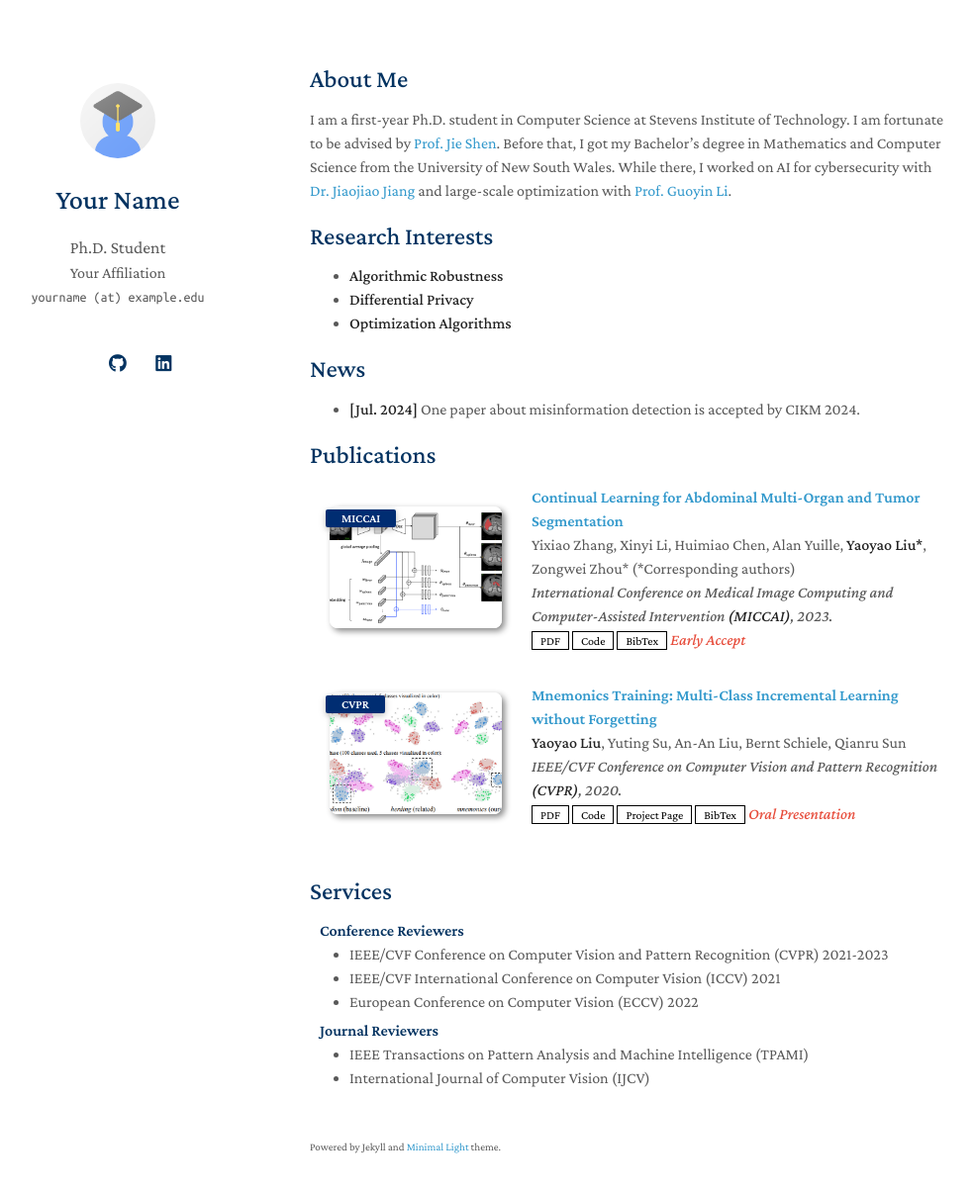
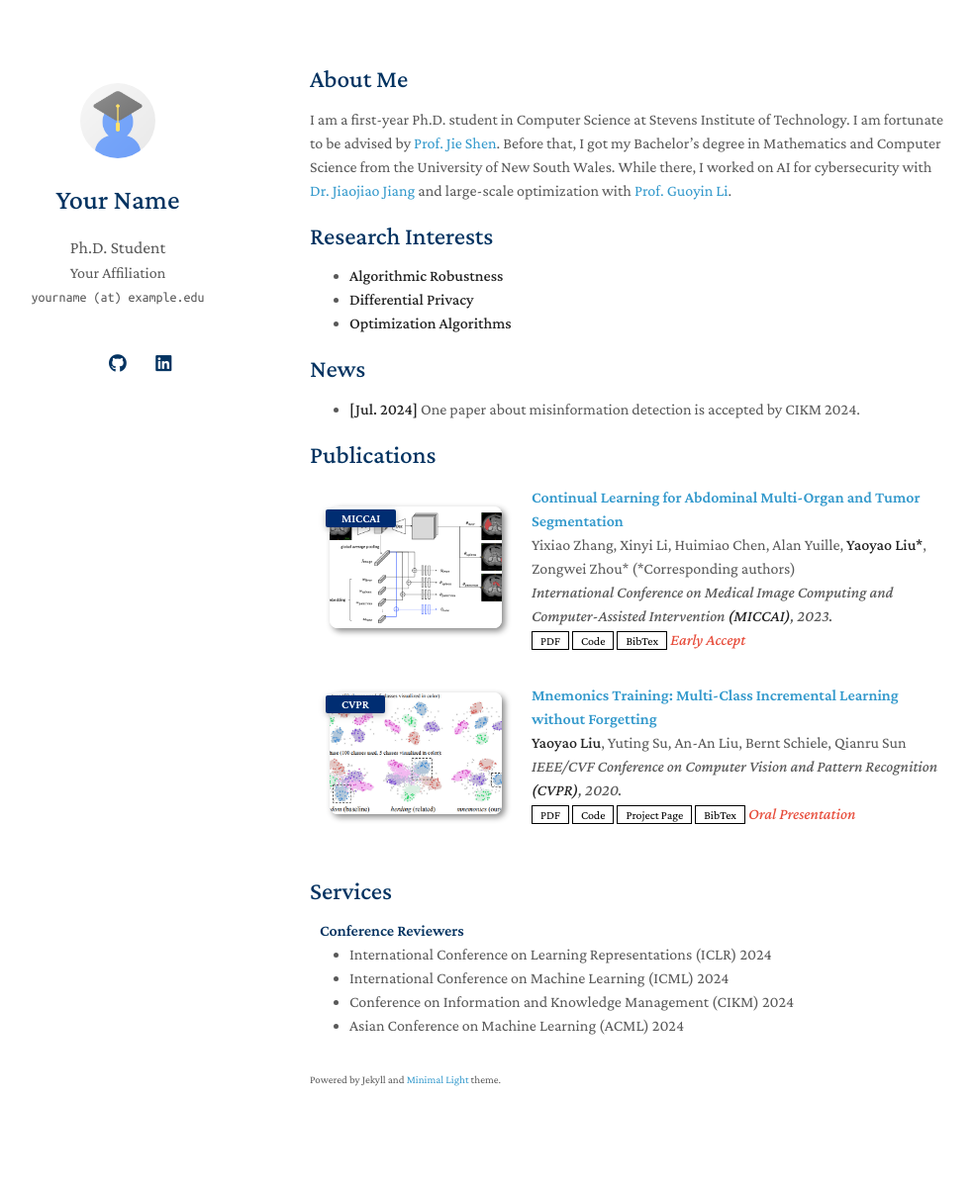
Before and after one commit to xiaoyulics/homepage, a Jekyll site: the page built from index.md, in a window 1280 px wide and 1240 px high. Shown: the top 1205 px of the window at 99% size, without its empty margins (157-1141 px from the left). Built offline with Jekyll 4.4.1, drawn with Linux system fonts in a browser that asks for light colours; a style sheet for code colours, icons or effects is not loaded; our own code applies the rules of GitHub Pages for plain Markdown files.

Commit message:
Update services.md

```diff
--- a/_includes/services.md
+++ b/_includes/services.md
@@ -3,14 +3,8 @@
 <h4 style="margin:0 10px 0;">Conference Reviewers</h4>
 
 <ul style="margin:0 0 5px;">
-  <li><a href="http://cvpr2023.thecvf.com/"><autocolor>IEEE/CVF Conference on Computer Vision and Pattern Recognition (CVPR) 2021-2023</autocolor></a></li>
-  <li><a href="http://iccv2021.thecvf.com/"><autocolor>IEEE/CVF International Conference on Computer Vision (ICCV) 2021</autocolor></a></li>
-  <li><a href="https://eccv2022.ecva.net/"><autocolor>European Conference on Computer Vision (ECCV) 2022</autocolor></a></li>
+  <li>International Conference on Learning Representations (ICLR) 2024</li>
+  <li>International Conference on Machine Learning (ICML) 2024</li>
+  <li>Conference on Information and Knowledge Management (CIKM) 2024</li>
+  <li>Asian Conference on Machine Learning (ACML) 2024</li>
 </ul>
-
-<h4 style="margin:0 10px 0;">Journal Reviewers</h4>
-
-<ul style="margin:0 0 20px;">
-  <li><a href="https://www.computer.org/csdl/journal/tp"><autocolor>IEEE Transactions on Pattern Analysis and Machine Intelligence (TPAMI)</autocolor></a></li>
-  <li><a href="https://www.springer.com/journal/11263"><autocolor>International Journal of Computer Vision (IJCV)</autocolor></a></li>
-</ul>
```
